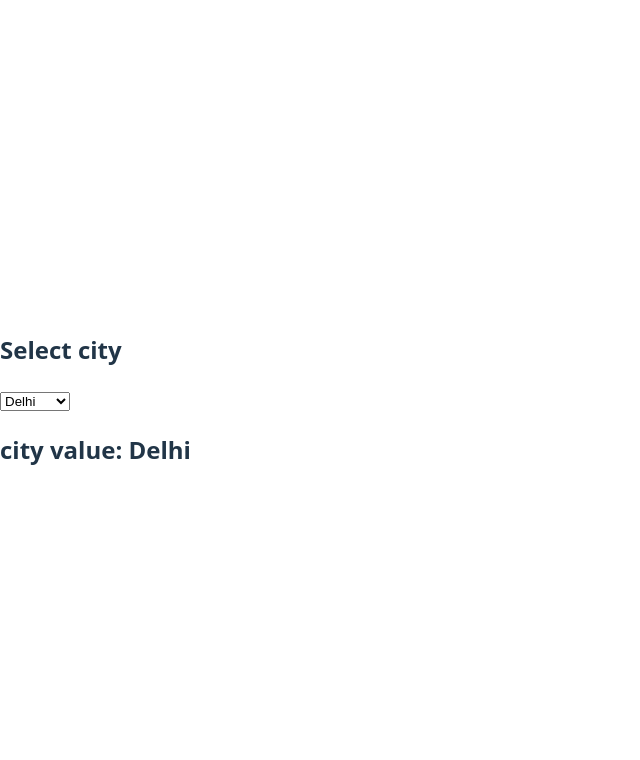
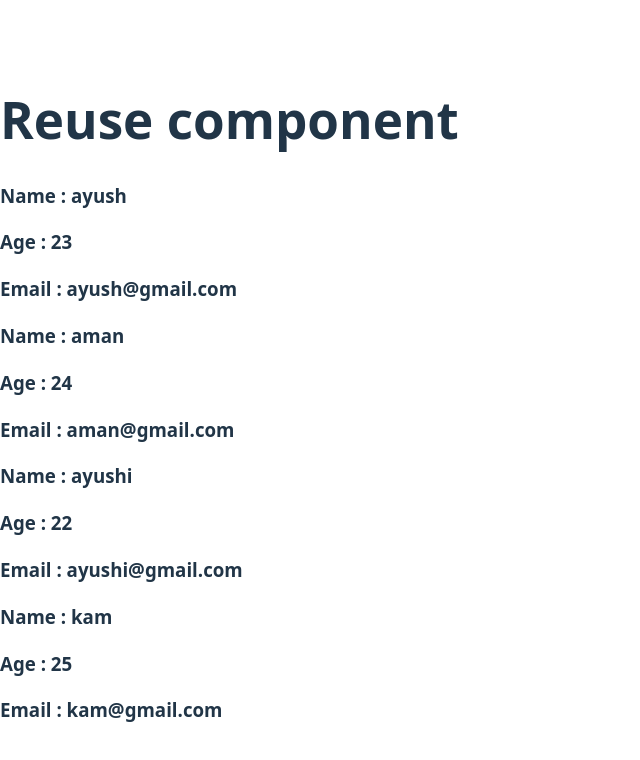
Before and after one commit to AyushSharma-17/React_revsionT1, a React (Vite) app: page / in a window 1280 px wide. Shown: the top 760 px of the page, without its empty margins (0-640 px from the left). Built offline with nearby package versions, Linux system fonts and the light colour scheme.

Commit message:
loopin and reuse component

```diff
--- a/src/App.jsx
+++ b/src/App.jsx
@@ -1,17 +1,35 @@
-import { useState } from "react";
+import UserRev from "./UserRev";
 function App() {
-  const [city, setCity] = useState("Delhi")
-
+  const userData = [{
+    name: "ayush",
+    age: 23,
+    email: "ayush@gmail.com"
+  },
+  {
+    name: "aman",
+    age: 24,
+    email: "aman@gmail.com"
+  },
+  {
+    name: "ayushi",
+    age: 22,
+    email: "ayushi@gmail.com"
+  },
+  {
+    name: "kam",
+    age: 25,
+    email: "kam@gmail.com"
+  }]
   return (
     <div>
-      <h2>Select city</h2>
-      <select onChange={(event) => setCity(event.target.value)} defaultValue={"delhi"}>
-        <option value="delhi">Delhi</option>
-        <option value="mumbai">Mumbai</option>
-        <option value="kolkata">Kolkata</option>
-      </select>
-
-      <h2>city value: {city}</h2>
+      <h1>Reuse component </h1>
+      {
+        userData.map((user, index) => (
+          <div key={index}>
+            <UserRev data={user} />
+          </div>
+        ))
+      }
     </div>
   )
 }
--- /dev/null
+++ b/src/UserRev.jsx
@@ -0,0 +1,10 @@
+function UserRev({ data }) {
+    return (
+        <div>
+            <h3>Name : {data.name}</h3>
+            <h3>Age : {data.age}</h3>
+            <h3>Email : {data.email}</h3>
+        </div>
+    )
+}
+export default UserRev;
```
Also changed, not shown: 1 other file (tests, documents, lock files or other folders).
